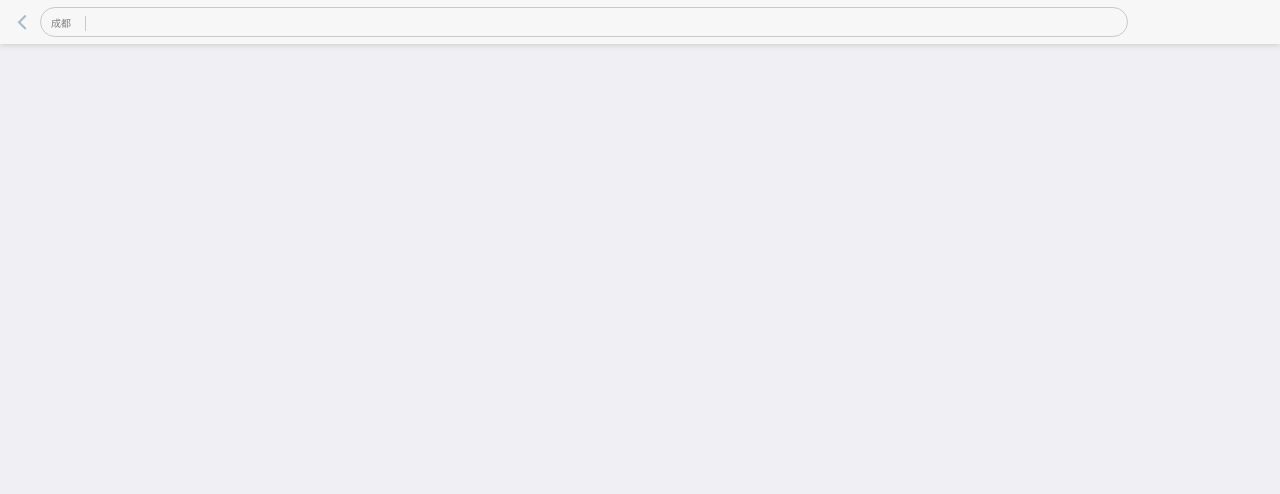
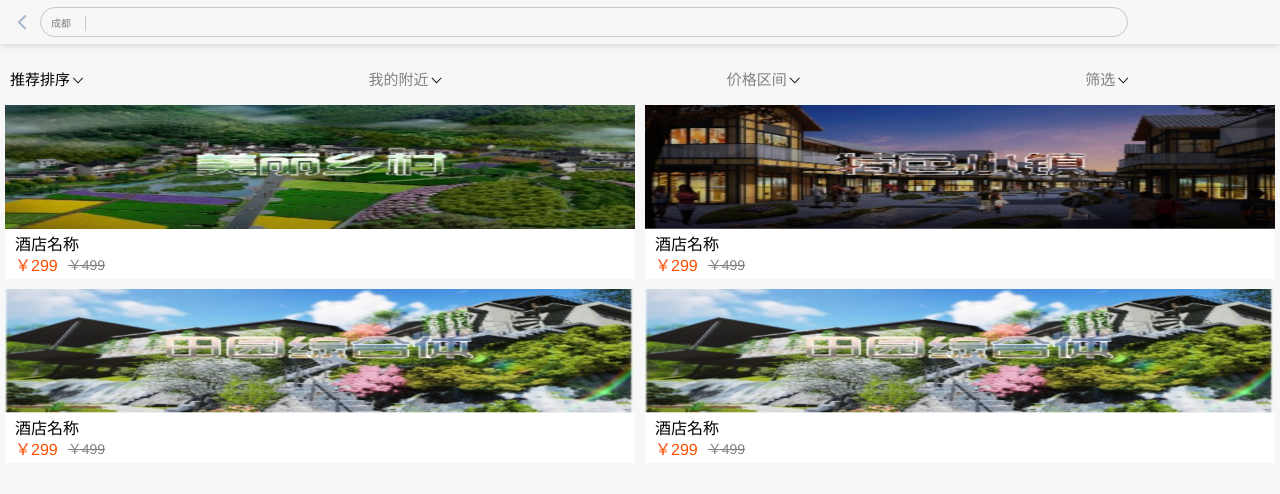
Before and after one commit to zfyy04/zlzk, a plain HTML site: page page/hotel/hotel_main.html in a window 1280 px wide. Drawn offline with Linux system fonts and the light colour scheme.

```diff
--- a/page/hotel/hotel_main.html
+++ b/page/hotel/hotel_main.html
@@ -52,8 +52,42 @@
 				position: relative;
 				margin-top: 8px;
 			}
-			.search_top_bar_input{
-				float: left;width: 83%;height: 28px;line-height: 28px;margin-left: -5px;border: 0;background-color: #f7f7f7;font-size: 13px;
+			.search_middle_bar_cell{
+				float: left;height: 40px;width: 28%;
+			}
+			.search_middle_bar_cell>label{
+				font-size: 15px;margin-left: 10px;height: 40px;line-height: 40px;float: left;
+			}
+			.mui-icon-arrowdown-self{
+				line-height:40px;float: left;font-size: 16px;
+			}
+			.house_search_div{
+				position: relative;
+			}
+			.house_search_content_div{
+				float: left;
+				width: 50%;
+				padding: 5px;
+			}
+			.house_search_content_result_div{
+				width: 100%;
+				height: 174px;
+				background-color: #ffffff;
+			}
+			.house_search_content_img{
+				height: 124px;
+				background-size: 100% 100%;
+				background-repeat: no-repeat;
+			}
+
+			.house_search_content_name{
+				font-size: 16px;font-weight: 300;margin-left: 10px;margin-top: 5px;
+			}
+			.house_search_content_price_now{
+				font-size: 16px;font-weight: 300;margin-left: 10px;float: left;color: #FD4F01;
+			}
+			.house_search_content_price_before{
+				font-size: 14px;font-weight: 300;margin-left: 10px;float: left;color: gray;
 			}
 		</style>
 
@@ -64,10 +98,76 @@
 			<a class="mui-action-back mui-icon mui-icon-left-nav mui-pull-left" style="position: relative;"></a>
 			<div class="search_top_bar">
 				<div class="search_top_bar_left" style="float: left;">成都</div>
-				<input style="float: left;width: 83%;height: 28px;line-height: 28px;margin-left: -5px;border: 0;background-color: #f7f7f7;font-size: 13px;" type="text">
+				<input style="float: left;width: 83%;height: 26px;line-height: 26px;margin-left: -5px;border: 0;background-color: #f7f7f7;font-size: 12px;margin-top: 2px;" type="text">
 			</div>
 		</header>
-		<div class="mui-content">
+		<div style="height: 40px;width: 100%;margin-top: 60px;">
+			<div class="search_middle_bar_cell">
+				<label>推荐排序</label>
+				<div class="mui-icon mui-icon-arrowdown mui-icon-arrowdown-self"></div>
+			</div>
+			<div class="search_middle_bar_cell">
+				<label style="color: gray;">我的附近</label>
+				<div class="mui-icon mui-icon-arrowdown mui-icon-arrowdown-self"></div>
+			</div>
+			<div class="search_middle_bar_cell">
+				<label style="color: gray;">价格区间</label>
+				<div class="mui-icon mui-icon-arrowdown mui-icon-arrowdown-self"></div>
+			</div>
+			<div class="search_middle_bar_cell" style="width: 16%;">
+				<label style="color: gray;">筛选</label>
+				<div class="mui-icon mui-icon-arrowdown mui-icon-arrowdown-self"></div>
+			</div>
+		</div>
+		<div class="house_search_div">
+			<div class="house_search_content_div">
+				<div class="house_search_content_result_div">
+					<div class="house_search_content_img" style="background-image: url(../../images/beautyCountry.png);"></div>
+					<div>
+						<div class="house_search_content_name">酒店名称</div>
+						<div>
+							<div class="house_search_content_price_now">￥299</div>
+							<del class="house_search_content_price_before">￥499</del>
+						</div>
+					</div>
+				</div>
+			</div>
+			<div class="house_search_content_div">
+				<div class="house_search_content_result_div">
+					<div class="house_search_content_img" style="background-image: url(../../images/specialTown.png);"></div>
+					<div>
+						<div class="house_search_content_name">酒店名称</div>
+						<div>
+							<div class="house_search_content_price_now">￥299</div>
+							<del class="house_search_content_price_before">￥499</del>
+						</div>
+					</div>
+				</div>
+			</div>
+			<div class="house_search_content_div">
+				<div class="house_search_content_result_div">
+					<div class="house_search_content_img" style="background-image: url(../../images/tianyuan.png);"></div>
+					<div>
+						<div class="house_search_content_name">酒店名称</div>
+						<div>
+							<div class="house_search_content_price_now">￥299</div>
+							<del class="house_search_content_price_before">￥499</del>
+						</div>
+					</div>
+				</div>
+			</div>
+			<div class="house_search_content_div">
+				<div class="house_search_content_result_div">
+					<div class="house_search_content_img" style="background-image: url(../../images/tianyuan.png);"></div>
+					<div>
+						<div class="house_search_content_name">酒店名称</div>
+						<div>
+							<div class="house_search_content_price_now">￥299</div>
+							<del class="house_search_content_price_before">￥499</del>
+						</div>
+					</div>
+				</div>
+			</div>
 		</div>
 		<script src="../../js/mui.min.js"></script>
 		<script src="../../js/mui.enterfocus.js"></script>
```
